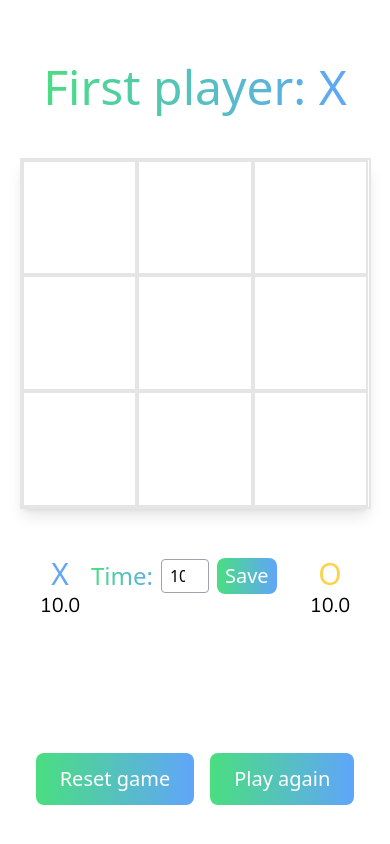
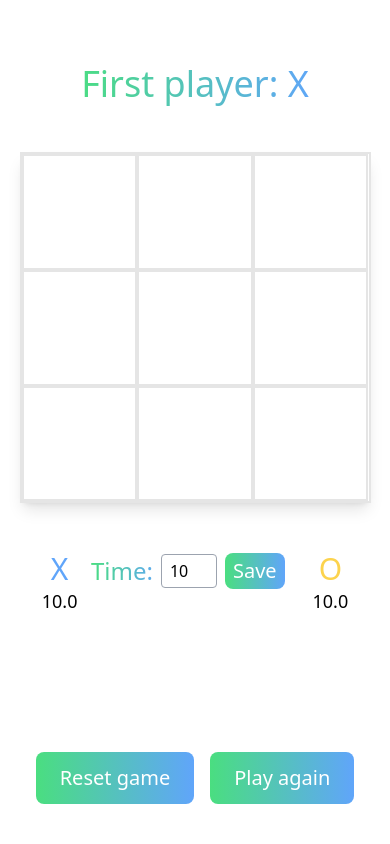
Before and after one commit to ingrideliasson/TicTacToe, a React (Create React App) app: page /board in a window 390 px wide. Built offline with nearby package versions, Linux system fonts and the light colour scheme; a web font is replaced by a local one.

Commit message:
final changes timer and status

```diff
--- a/src/components/AiBoard.jsx
+++ b/src/components/AiBoard.jsx
@@ -102,7 +102,7 @@ export default function AiBoard() {
         <HomeButton />
       </div>
 
-      <h1 className="text-4xl mt-4 md:text-5xl p-2 font-cherry bg-gradient-to-r from-green-400 to-blue-400 text-transparent bg-clip-text  ">
+      <h1 className="text-4xl mt-4 md:text-5xl p-2 font-cherry bg-gradient-to-r from-green-400 to-blue-400 text-transparent bg-clip-text text-center ">
       {status}
       </h1>
 
--- a/src/components/Board.jsx
+++ b/src/components/Board.jsx
@@ -135,7 +135,7 @@ export default function Board() {
     </div>
 
     <h1
-      className="text-5xl mt-4 md:text-5xl p-2 font-cherry bg-gradient-to-r from-green-400 to-blue-400 text-transparent bg-clip-text text-center">
+      className="text-4xl mt-4 md:text-5xl p-2 font-cherry bg-gradient-to-r from-green-400 to-blue-400 text-transparent bg-clip-text text-center">
       {status}
     </h1>
 
--- a/src/components/ChangeGameTime.jsx
+++ b/src/components/ChangeGameTime.jsx
@@ -50,7 +50,7 @@ function ChangeGameTime({ gameTime, setGameTime, isGameRunning }) {
               focus:ring
               focus:ring-blue-500
               focus:ring-opacity-50
-              w-12"/>
+              w-14"/>
             <button
               disabled={isGameRunning}
               onClick={handleNewGameTime} className="
--- a/src/components/GameTimer.jsx
+++ b/src/components/GameTimer.jsx
@@ -158,28 +158,30 @@ function GameTimer({ gameTime, setGameTime, xIsNext , winner, setWinner, isTie,
 
       <div className="flex flex-col items-center pr-[1.75vw] md:pr-[4vw] 2xl:pr-[5vw]">
         <p className="font-cherry text-blue-400 text-3xl">X</p>
-        <motion.div
+        <p className="text-lg tabular-nums w-[4ch] text-center">
+          <motion.span
             initial={{ rotate: 0, scale: 1, color: "black" }}
             animate={animationTriggerX}
+            style={{ display: "inline-block" }}
           >
-          <p className="text-xl font-nunito">
             {Number(xTime).toFixed(1)}
+          </motion.span>
         </p>
-        </motion.div>
       </div>
 
       <ChangeGameTime gameTime={gameTime} setGameTime={setGameTime} isGameRunning={isGameRunning} />
 
       <div className="flex flex-col items-center pl-[1.75vh] md:pl-[4vw] 2xl:pl-[5vw]">
         <p className="font-cherry text-amber-300 text-3xl">O</p>
-        <motion.div
+        <p className="text-lg tabular-nums w-[4ch] text-center">
+          <motion.span
             initial={{ rotate: 0, scale: 1, color: "black" }}
             animate={animationTriggerO}
+            style={{ display: "inline-block" }}
           >
-          <p className="text-xl font-nunito">
             {Number(oTime).toFixed(1)}
+          </motion.span>
         </p>
-        </motion.div>
       </div>
 
     </div>
```
Lines whose indentation alone changed are shown as unchanged.
